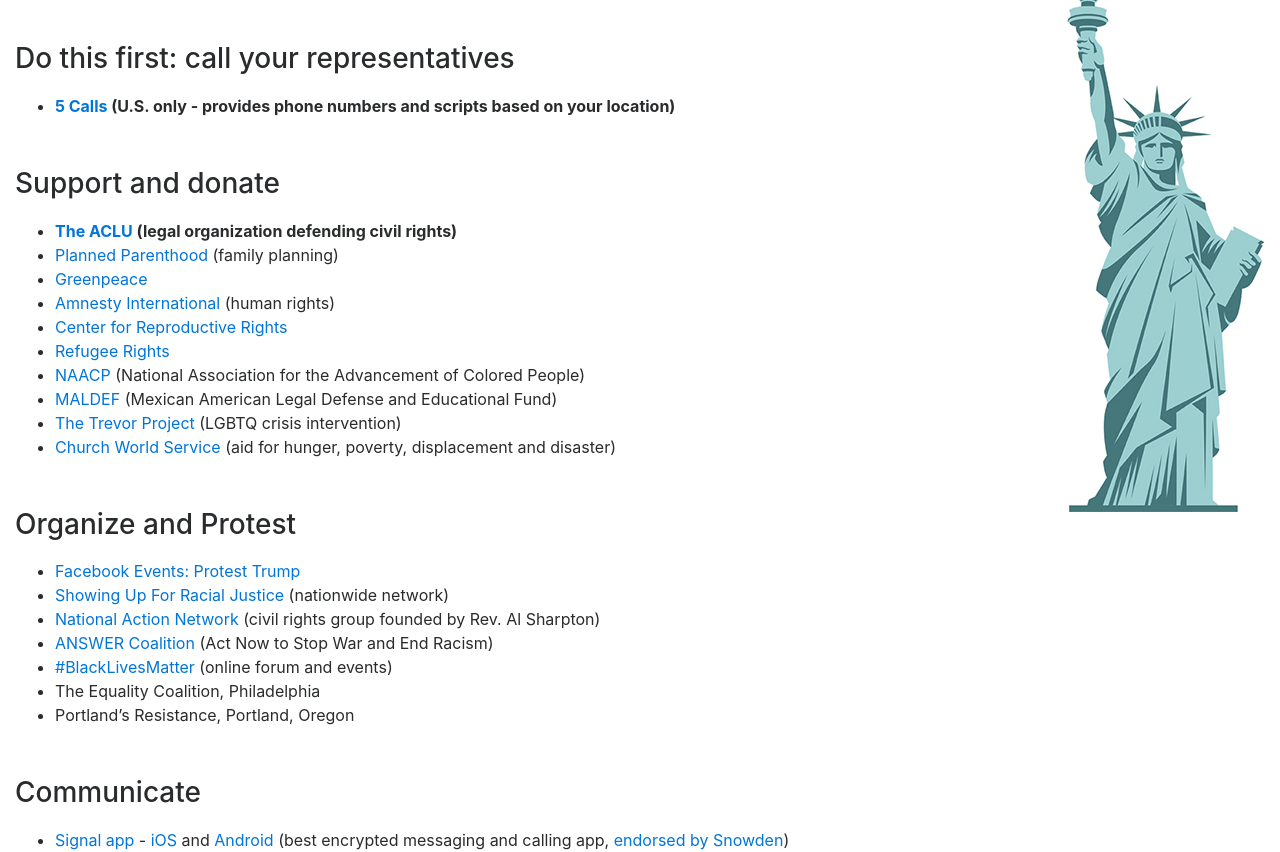
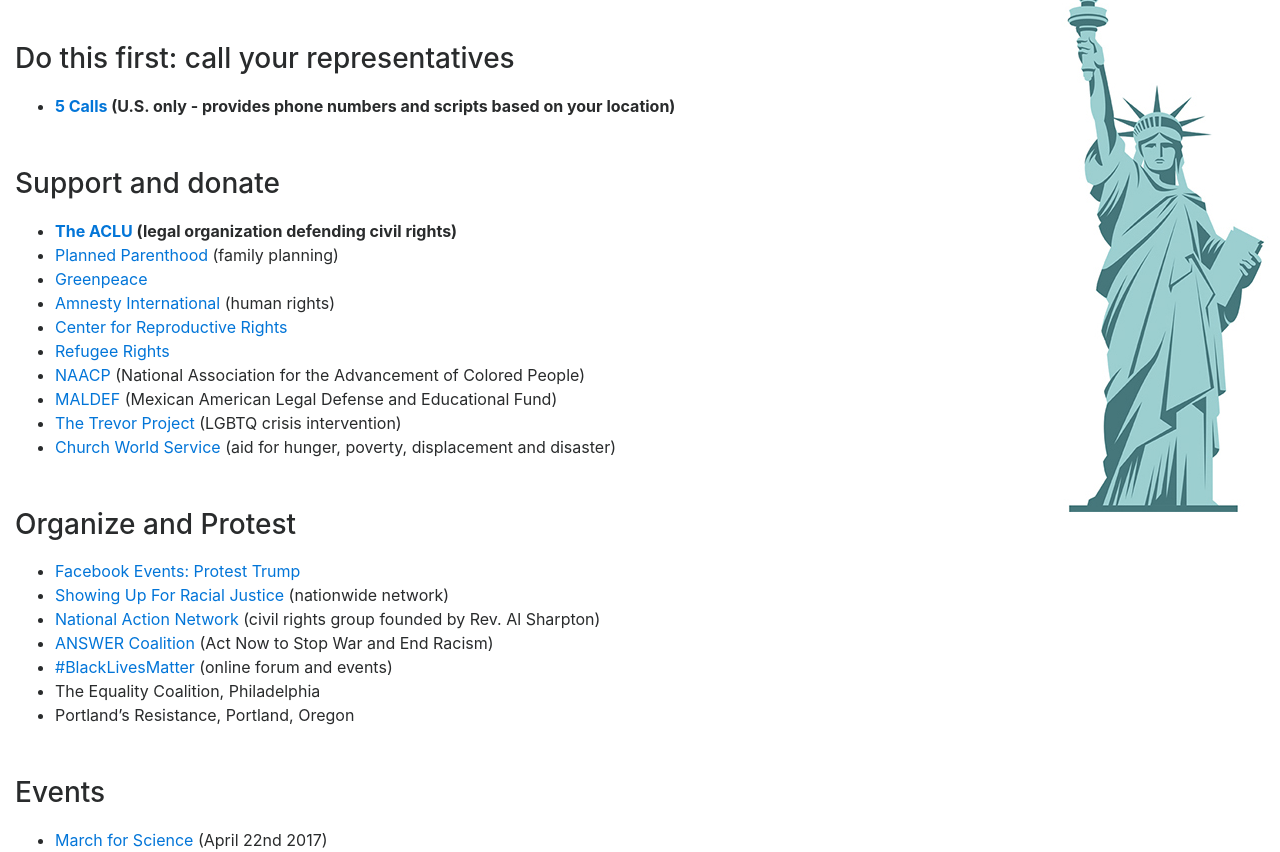
Before and after one commit to davedx/resist-trump, a plain HTML site: page index.html in a window 1280 px wide. Shown: the part 101-953 px from the top of the page. Drawn offline with nearby package versions, Linux system fonts and the light colour scheme; a script that the page names is missing.

Commit message:
March for science

```diff
--- a/index.html
+++ b/index.html
@@ -123,6 +123,12 @@
       <li>Portland’s Resistance, Portland, Oregon</li>
     </ul>
 
+    <h3>Events</h3>
+
+    <ul>
+      <li><a href="https://www.facebook.com/marchforscience">March for Science</a> (April 22nd 2017)</li>
+    </ul>
+
     <h3>Communicate</h3>
 
     <ul>
```
